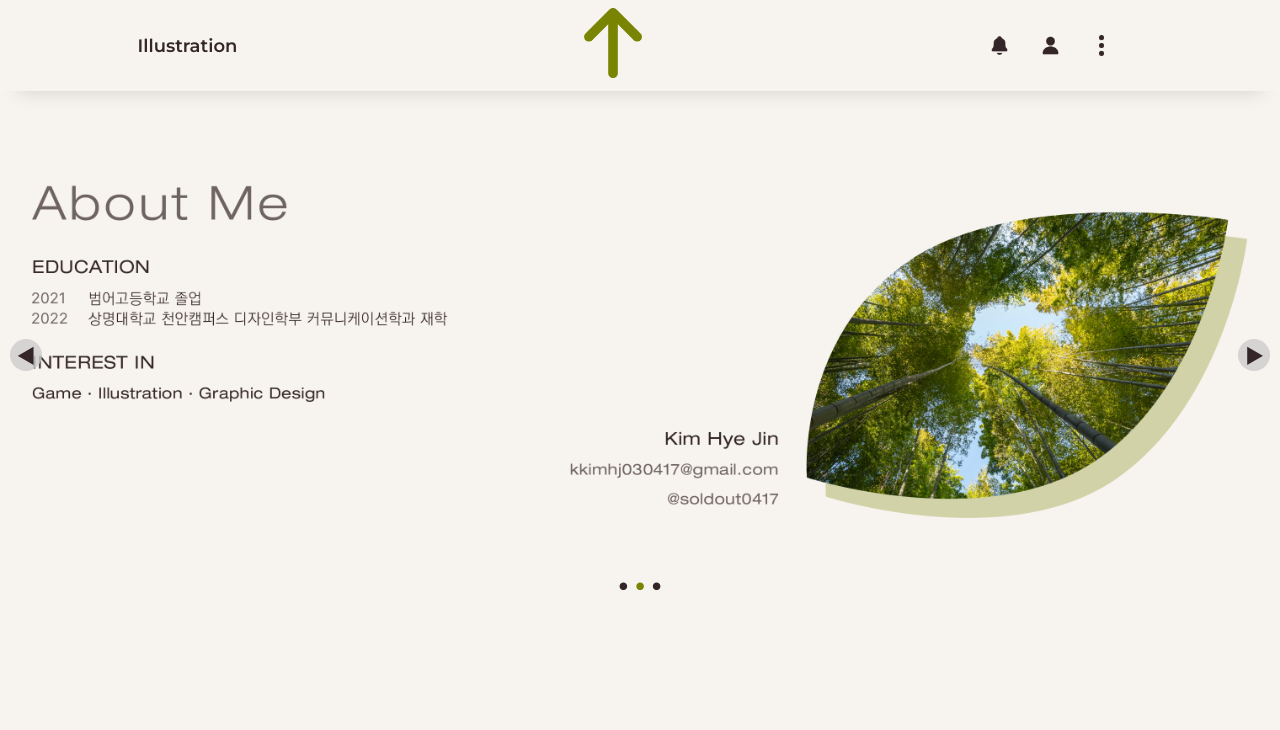
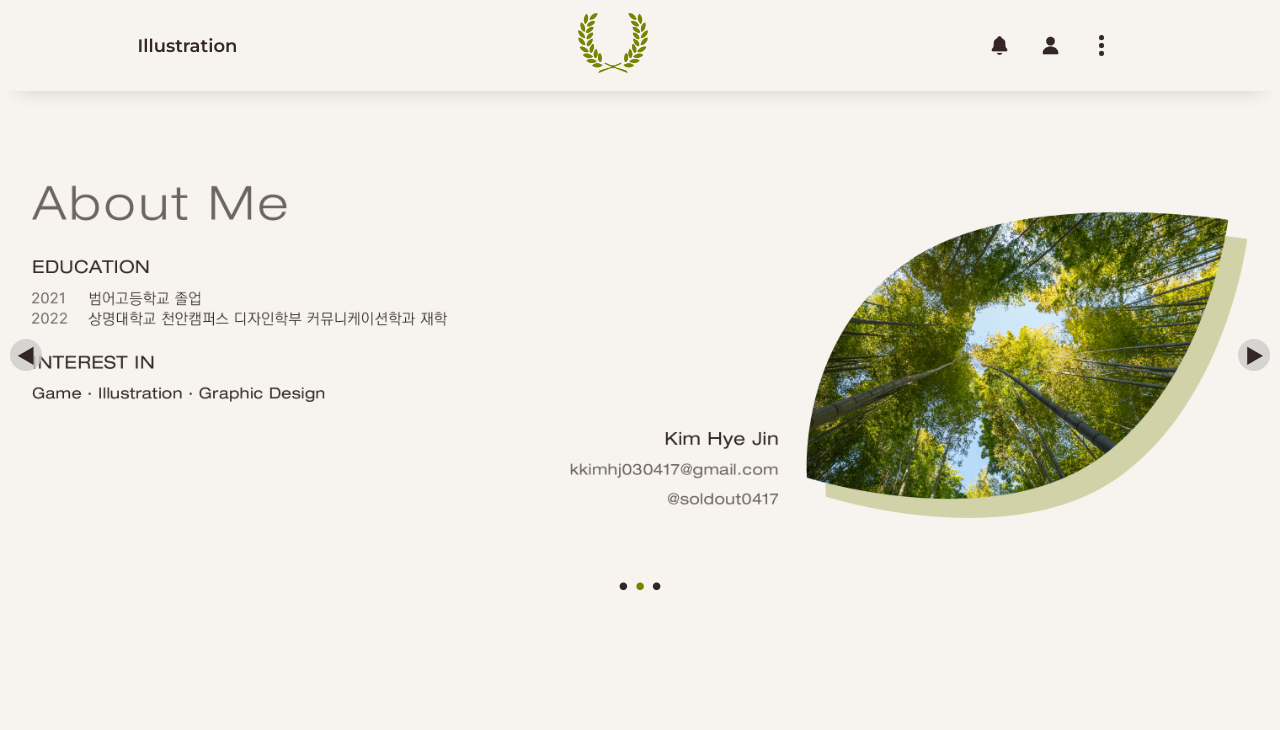
Before and after one commit to SANGMYUNGHYEJIN/WMD_project, a website: page index.html in a window 1280 px wide. Shown: the top 730 px of the page. Drawn offline with Linux system fonts and the light colour scheme; grey boxes are pictures that could not be loaded.

Commit message:
../를 붙임

```diff
--- a/index.html
+++ b/index.html
@@ -14,7 +14,7 @@
       <div class="navigation_top">
         <div class="list list_text-il">Illustration</div>
         <div class="list">
-          <img class="img" src="./asset/arrow-icon.png" />
+          <img class="img" src=".././asset/leaf-icon.png" />
         </div>
         <div class="navigation_list">
           <div class="navigation_list navigation_list-icon">
```
